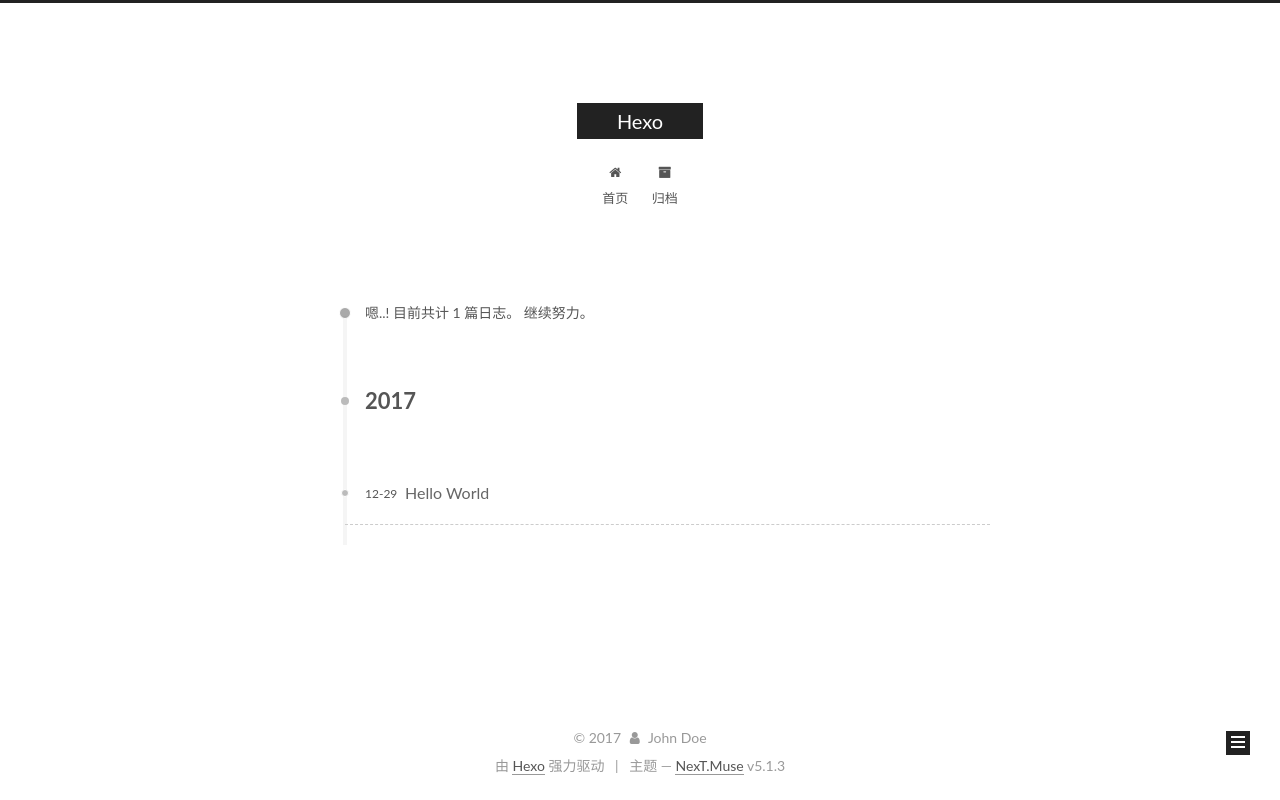
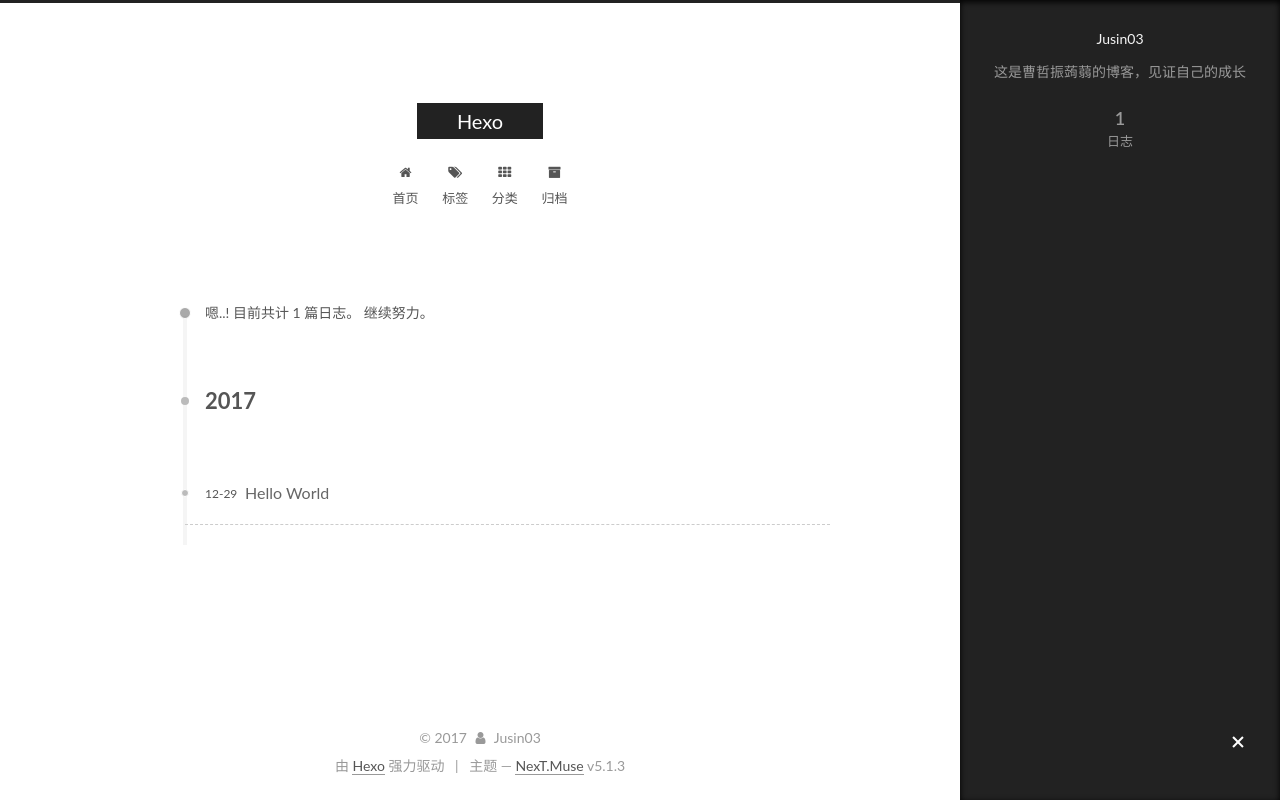
Before and after one commit to justincao03/justincao03.github.io, a plain HTML site: page archives/2017/12/index.html in a window 1280 px wide. Drawn offline with Linux system fonts and the light colour scheme.

Commit message:
Site updated: 2017-12-30 20:52:22

```diff
--- a/archives/2017/12/index.html
+++ b/archives/2017/12/index.html
@@ -79,13 +79,16 @@
 
 
 
+<meta name="description" content="这是曹哲振蒟蒻的博客，见证自己的成长">
 <meta property="og:type" content="website">
 <meta property="og:title" content="Hexo">
 <meta property="og:url" content="http://yoursite.com/archives/2017/12/index.html">
 <meta property="og:site_name" content="Hexo">
+<meta property="og:description" content="这是曹哲振蒟蒻的博客，见证自己的成长">
 <meta property="og:locale" content="zh-Hans">
 <meta name="twitter:card" content="summary">
 <meta name="twitter:title" content="Hexo">
+<meta name="twitter:description" content="这是曹哲振蒟蒻的博客，见证自己的成长">
 
 
 
@@ -95,7 +98,7 @@
     root: '/',
     scheme: 'Muse',
     version: '5.1.3',
-    sidebar: {"position":"left","display":"post","offset":12,"b2t":false,"scrollpercent":false,"onmobile":false},
+    sidebar: {"position":"left","display":"always","offset":12,"b2t":false,"scrollpercent":false,"onmobile":false},
     fancybox: true,
     tabs: true,
     motion: {"enable":true,"async":false,"transition":{"post_block":"fadeIn","post_header":"slideDownIn","post_body":"slideDownIn","coll_header":"slideLeftIn","sidebar":"slideUpIn"}},
@@ -182,6 +185,26 @@
               <i class="menu-item-icon fa fa-fw fa-home"></i> <br />
 
             首页
+          </a>
+        </li>
+
+
+        <li class="menu-item menu-item-tags">
+          <a href="/tags/" rel="section">
+
+              <i class="menu-item-icon fa fa-fw fa-tags"></i> <br />
+
+            标签
+          </a>
+        </li>
+
+
+        <li class="menu-item menu-item-categories">
+          <a href="/categories/" rel="section">
+
+              <i class="menu-item-icon fa fa-fw fa-th"></i> <br />
+
+            分类
           </a>
         </li>
 
@@ -314,8 +337,8 @@
         <div class="site-overview">
           <div class="site-author motion-element" itemprop="author" itemscope itemtype="http://schema.org/Person">
 
-              <p class="site-author-name" itemprop="name">John Doe</p>
-              <p class="site-description motion-element" itemprop="description"></p>
+              <p class="site-author-name" itemprop="name">Jusin03</p>
+              <p class="site-description motion-element" itemprop="description">这是曹哲振蒟蒻的博客，见证自己的成长</p>
           </div>
 
           <nav class="site-state motion-element">
@@ -372,7 +395,7 @@
   <span class="with-love">
     <i class="fa fa-user"></i>
   </span>
-  <span class="author" itemprop="copyrightHolder">John Doe</span>
+  <span class="author" itemprop="copyrightHolder">Jusin03</span>
 
 
 </div>
--- a/css/main.css
+++ b/css/main.css
@@ -1827,7 +1827,7 @@
   width: 4px;
   height: 4px;
   border-radius: 50%;
-  background: #5cf5ff;
+  background: #cf45ff;
 }
 .links-of-blogroll {
   font-size: 13px;
```
Also changed, not shown: 2017/12/29/hello-world/index.html (+25 -5 lines), archives/2017/index.html (+27 -4 lines), archives/index.html (+27 -4 lines), index.html (+28 -5 lines).
